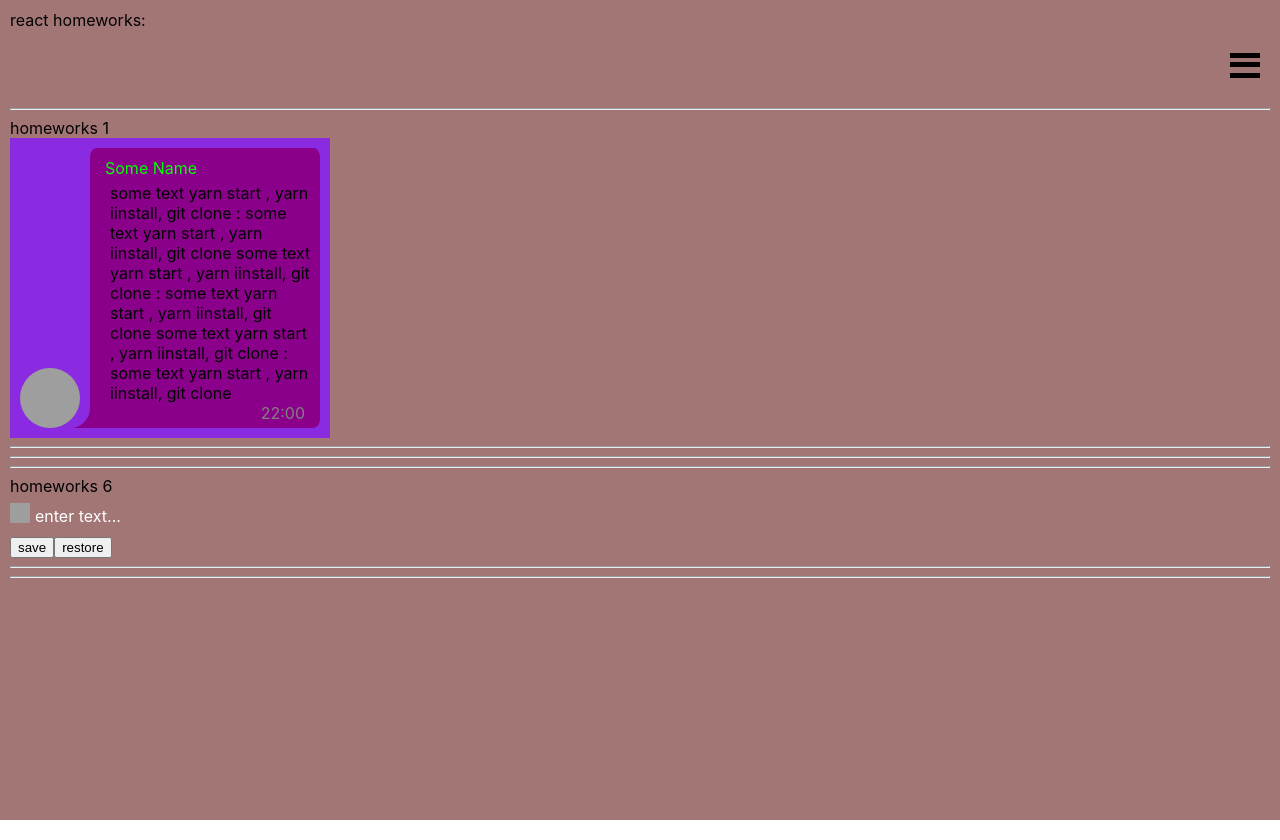
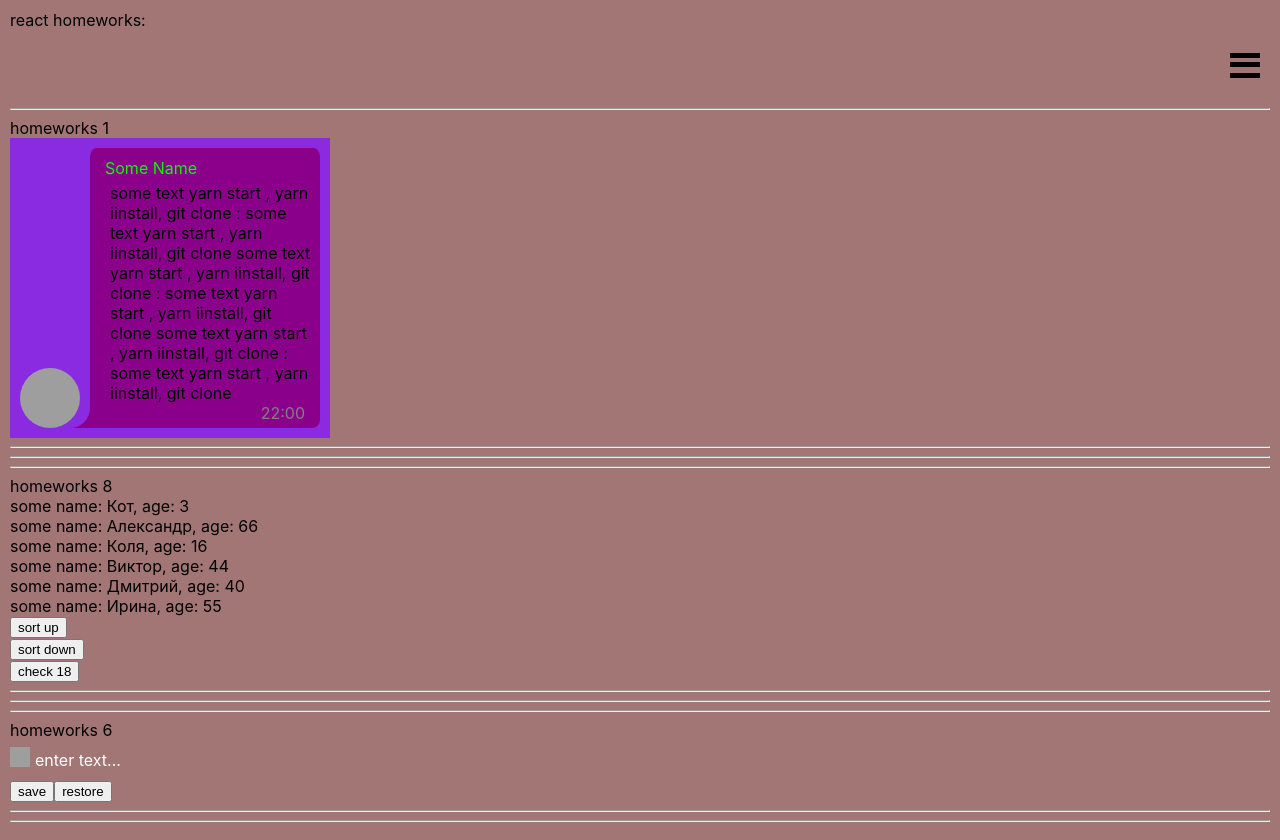
Before and after one commit to Zaxar-Lenin/DZ, a React (Create React App) app: page /#/pre-junior in a window 1280 px wide. Built offline with nearby package versions, Linux system fonts and the light colour scheme; grey boxes are pictures that could not be loaded.

Commit message:
commit HW8

```diff
--- a/src/p1-main/m1-ui/u1-app/App.tsx
+++ b/src/p1-main/m1-ui/u1-app/App.tsx
@@ -1,6 +1,7 @@
 import React from 'react'
 import s from './App.module.css'
 import HW5 from "../../../p2-homeworks/h5/HW5";
+import HW8 from "../../../p2-homeworks/h8/HW8";
 
 function App() {
     return (
@@ -12,6 +13,7 @@ function App() {
             {/*<HW4/>*/}
             <HW5/>
             {/*<HW6/>*/}
+            {/*<HW8/>*/}
 
 
         </div>
--- a/src/p2-homeworks/h5/pages/PreJunior.tsx
+++ b/src/p2-homeworks/h5/pages/PreJunior.tsx
@@ -1,12 +1,13 @@
 import React from 'react'
 import HW1 from '../../h1/HW1'
 import HW6 from "../../h6/HW6";
+import HW8 from "../../h8/HW8";
 
 function PreJunior() {
     return (
         <div>
             <HW1/>
-
+            <HW8/>
             <HW6/>
 
         </div>
--- a/src/p2-homeworks/h8/HW8.tsx
+++ b/src/p2-homeworks/h8/HW8.tsx
@@ -1,10 +1,14 @@
 import React, {useState} from 'react'
-import {homeWorkReducer} from './bll/homeWorkReducer'
+import {checkAC, homeWorkReducer, sortDownAC, sortUpAC} from './bll/homeWorkReducer'
 import SuperButton from '../h4/common/c2-SuperButton/SuperButton'
 
-// export type UserType =
+export type UserType = {
+    _id: number
+    name: string
+    age: number
+}
 
-const initialPeople = [
+const initialPeople: UserType[] = [
     {_id: 0, name: 'Кот', age: 3},
     {_id: 1, name: 'Александр', age: 66},
     {_id: 2, name: 'Коля', age: 16},
@@ -14,16 +18,18 @@ const initialPeople = [
 ]
 
 function HW8() {
-    const [people, setPeople] = useState<any>(initialPeople) // need to fix any
+    const [people, setPeople] = useState<UserType[]>(initialPeople) // --------
 
     // need to fix any
-    const finalPeople = people.map((p: any) => (
+    const finalPeople = people.map((p: UserType) => (
         <div key={p._id}>
-            some name, age
+            some name: {p.name}, age: {p.age}
         </div>
     ))
 
-    const sortUp = () => setPeople(homeWorkReducer(initialPeople, {type: 'sort', payload: 'up'}))
+    const sortUp = () => setPeople(homeWorkReducer(initialPeople, sortUpAC()))
+    const sortDown = () => setPeople(homeWorkReducer(initialPeople, sortDownAC()))
+    const check18 = () => setPeople(homeWorkReducer(initialPeople, checkAC()))
 
     return (
         <div>
@@ -34,8 +40,9 @@ function HW8() {
             {finalPeople}
 
             <div><SuperButton onClick={sortUp}>sort up</SuperButton></div>
-            <div>sort down</div>
-            check 18
+            <div><SuperButton onClick={sortDown}>sort down</SuperButton></div>
+            <div><SuperButton onClick={check18}>check 18</SuperButton></div>
+
 
             <hr/>
             {/*для личного творчества, могу проверить*/}
--- a/src/p2-homeworks/h8/bll/homeWorkReducer.ts
+++ b/src/p2-homeworks/h8/bll/homeWorkReducer.ts
@@ -1,13 +1,45 @@
-export const homeWorkReducer = (state: any, action: any): any => { // need to fix any
+import {UserType} from "../HW8";
+
+
+type ActionType = ReturnType<typeof sortDownAC>
+    | ReturnType<typeof checkAC>
+    | ReturnType<typeof sortUpAC>
+export const homeWorkReducer = (state: UserType[], action: ActionType): UserType[] => { // need to fix any
     switch (action.type) {
         case 'sort': {
-            // need to fix
-            return state
+            if(action.payload === "up"){
+                return [...state].sort((a,b) => a.age - b.age)
+
+            }else{
+                return [...state].sort((a,b) => b.age - a.age)
+            }
         }
         case 'check': {
-            // need to fix
-            return state
+            return state.filter(f => f.age > action.payload)
         }
         default: return state
     }
 }
+
+
+export const sortUpAC = () => {
+    return  {
+        type: 'sort',
+        payload: 'up'
+    }
+
+}
+export const sortDownAC = () => {
+    return  {
+        type: 'sort',
+        payload: 'down'
+    }
+
+}
+export const checkAC = () => {
+    return  {
+        type: 'check',
+        payload: 18
+    }
+
+}
```
Also changed, not shown: 1 other file (tests, documents, lock files or other folders).
